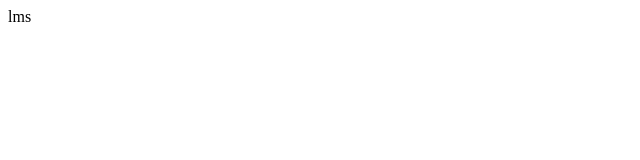
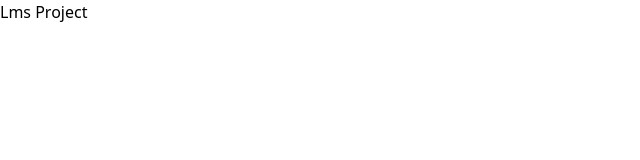
Before and after one commit to Aditya-41/React-project, a React (Vite) app: page / in a window 1280 px wide. Shown: the top 160 px of the page, without its empty margins (0-640 px from the left). Built offline with nearby package versions, Linux system fonts and the light colour scheme.

Commit message:
Added TailWind Config

```diff
--- a/package.json
+++ b/package.json
@@ -23,6 +23,7 @@
     "eslint-plugin-react-hooks": "^5.1.0-rc.0",
     "eslint-plugin-react-refresh": "^0.4.9",
     "globals": "^15.9.0",
+    "tailwindcss": "^3.4.9",
     "vite": "^5.4.0"
   }
 }
--- a/src/App.jsx
+++ b/src/App.jsx
@@ -7,7 +7,7 @@
 
   return (
     <>
-    lms
+    Lms Project
     </>
   )
 }
--- a/src/index.css
+++ b/src/index.css
@@ -0,0 +1,9 @@
+@tailwind base;
+@tailwind components;
+@tailwind utilities;
+
+body {
+  margin: auto;
+  max-width: 1440px;
+  position: relative;
+}
--- /dev/null
+++ b/tailwind.config.js
@@ -0,0 +1,8 @@
+/** @type {import('tailwindcss').Config} */
+export default {
+  content: ["./src/**/*.{html,js,jsx,ts,tsx}"],
+  theme: {
+    extend: {},
+  },
+  plugins: [],
+}
```
Also changed, not shown: 2 other files (tests, documents, lock files or other folders).
